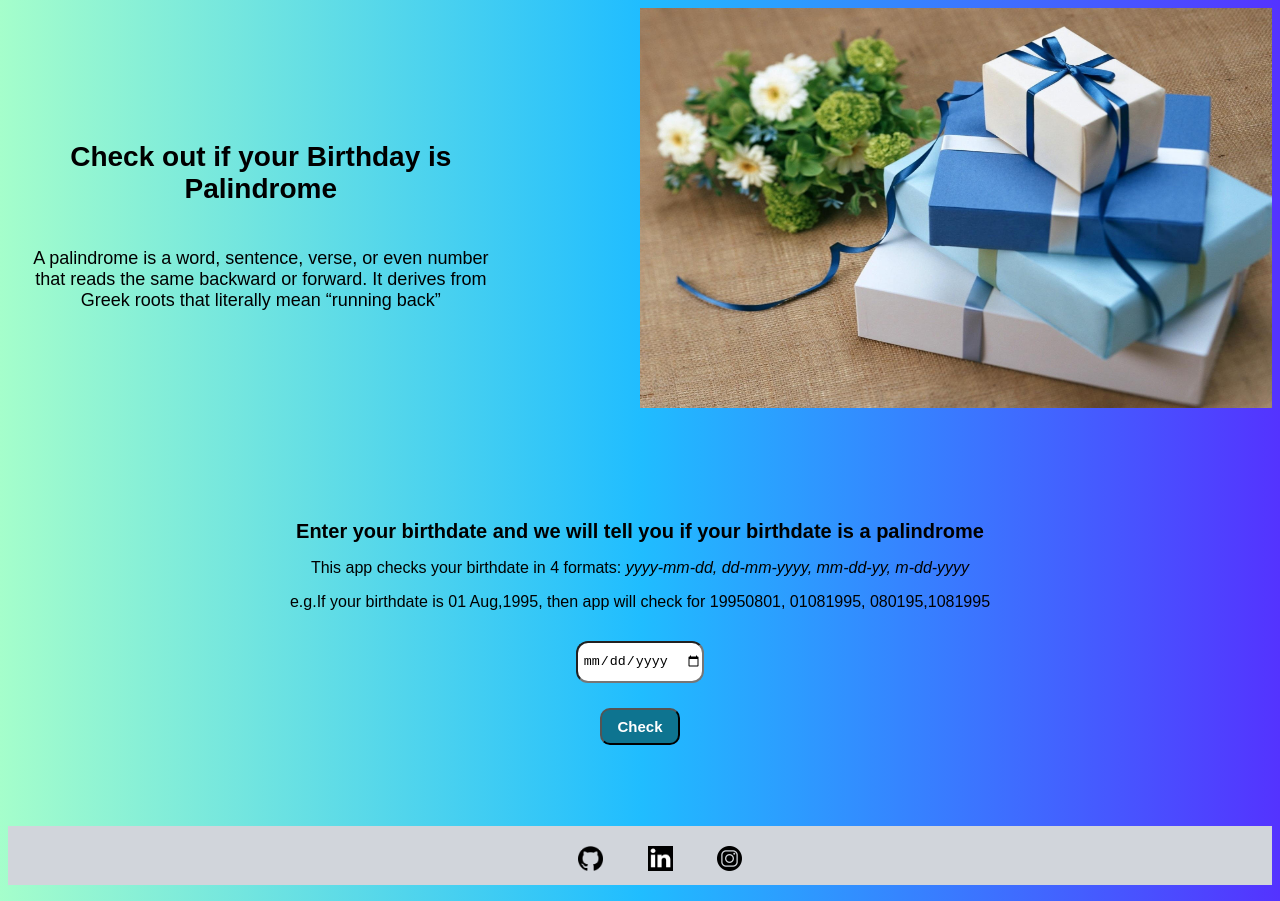
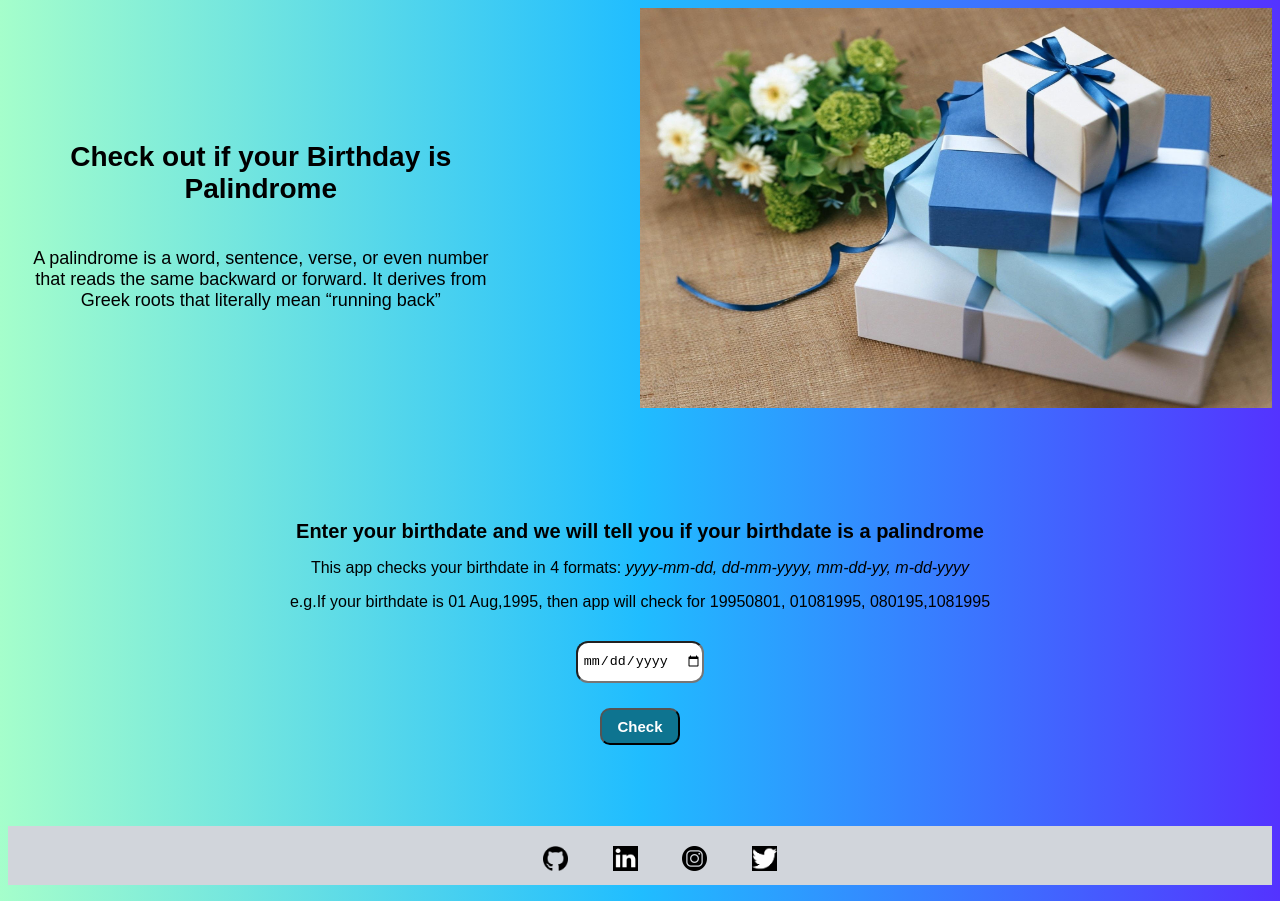
Before and after one commit to Akanksha108/Birthday-Palindrome, a plain HTML site: page index.html in a window 1280 px wide. Drawn offline with Linux system fonts and the light colour scheme; a web font is replaced by a local one.

Commit message:
added twitter logo

```diff
--- a/index.html
+++ b/index.html
@@ -44,6 +44,8 @@
             <li><a href="https://www.linkedin.com/in/akanksha-kawade-434473167"><img src="images/linkedIn.png" class="footer_img" /></a></li>
 
             <li><a href="https://www.instagram.com/kawade_akanksha17/"><img src="images/insta.png" class="footer_img" /></a></li>
+
+            <li><a href="https://twitter.com/Akanksha_K_17"><img src="images/twitter.png" class="footer_img" /></a></li>
         </ul>
     </section>
 
```
Also changed, not shown: images/twitter.png (added).
